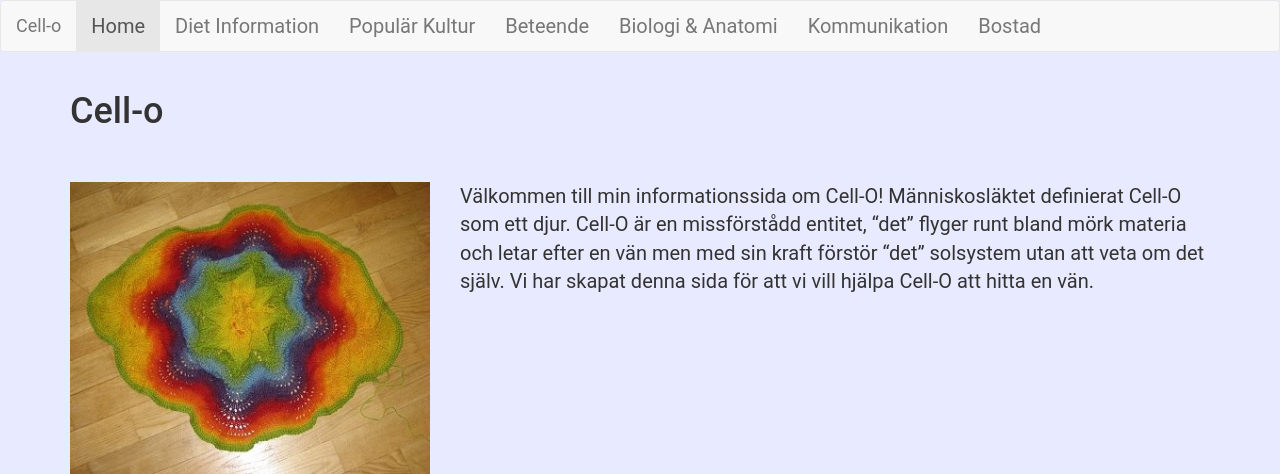
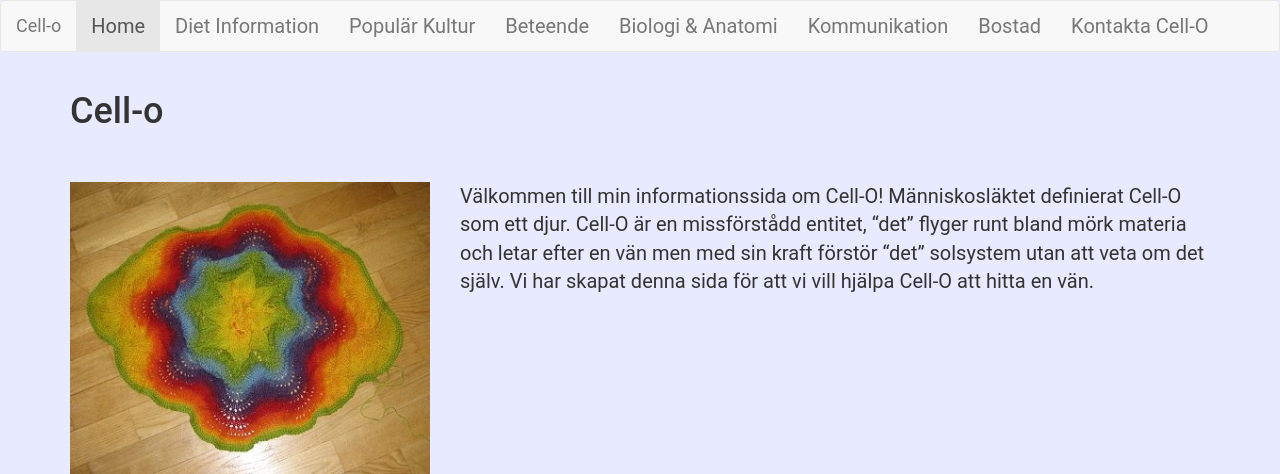
Before and after one commit to AleksandarFaraj/scrum_cello-o, a PHP site: page /index.php in a window 1280 px wide. Shown: the top 474 px of the page. Run offline with PHP 8.4, Linux system fonts and the light colour scheme.

Commit message:
emailform in menu

```diff
--- a/partials/header.php
+++ b/partials/header.php
@@ -31,6 +31,7 @@
 	        <li><a href="/biology.php">Biologi & Anatomi</a></li>
 	        <li><a href="/communication.php">Kommunikation</a></li>
 	        <li><a href="/habitat.php">Bostad</a></li>
+	        <li><a href="/emailform.php">Kontakta Cell-O</a></li>
 	      </ul>
 	    </div><!-- /.navbar-collapse -->
 	  </div><!-- /.container-fluid -->
```
